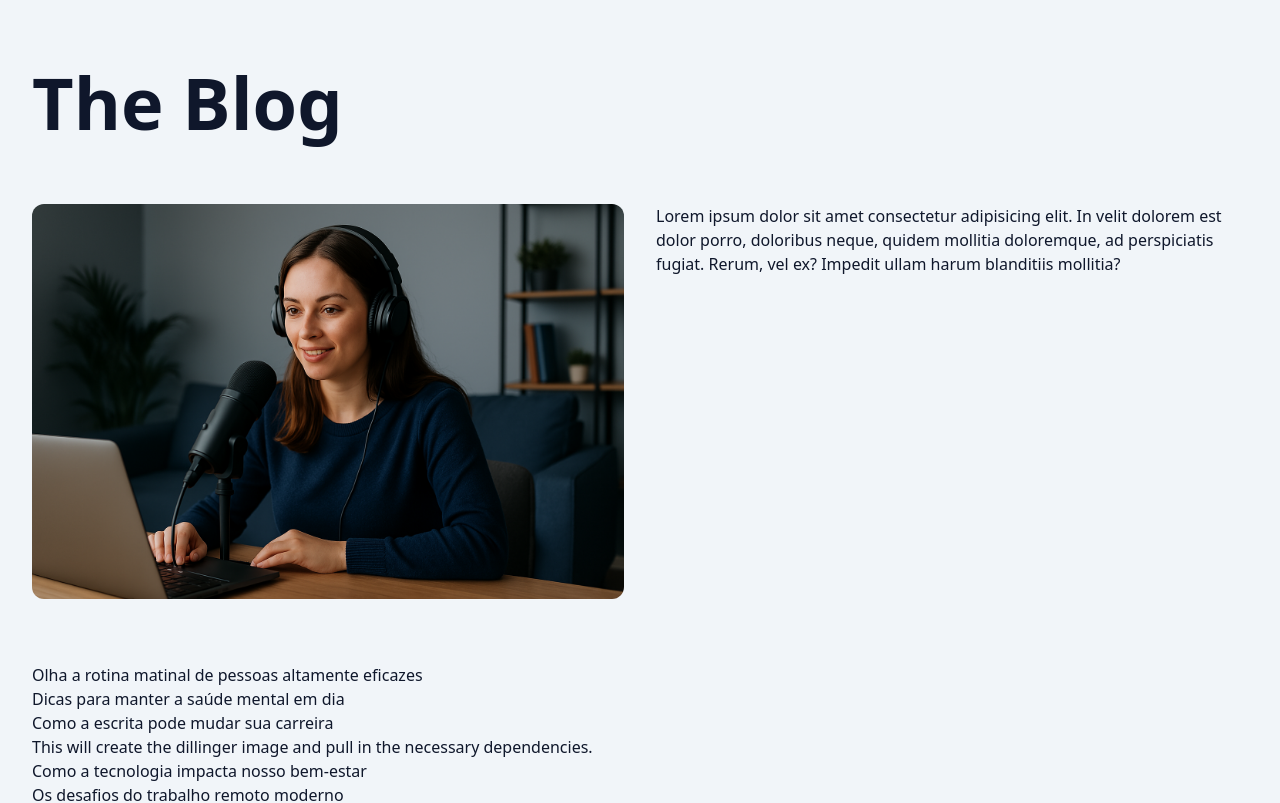
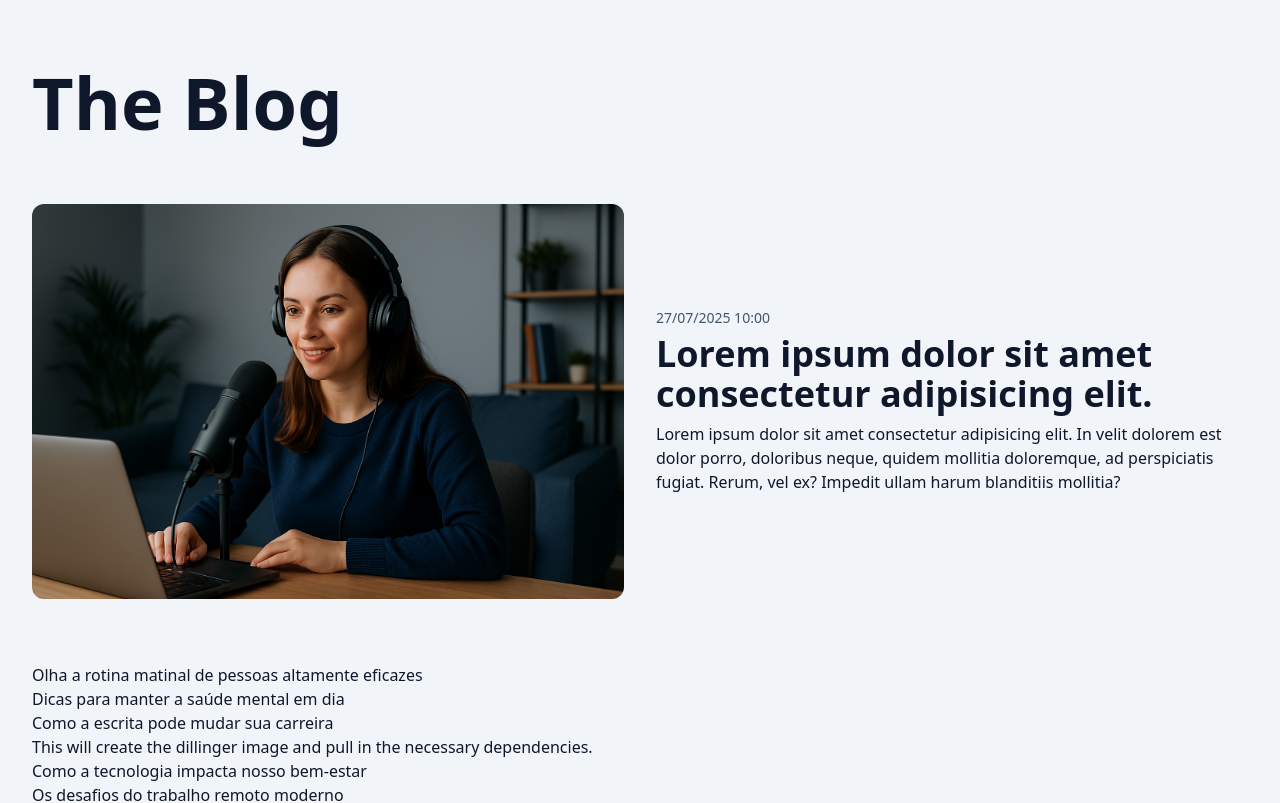
Before and after one commit to HamzeJihad/Blog-NextJs, a Next.js app: page / in a window 1280 px wide. Shown: the top 803 px of the page. Built offline with nearby package versions, Linux system fonts and the light colour scheme.

Commit message:
Concluindo o componente FeaturedPost

```diff
--- a/src/app/page.tsx
+++ b/src/app/page.tsx
@@ -15,20 +15,29 @@ export default async function HomePage() {
       <Header></Header>
 
       <section className="grid grid-cols-1 gap-8 mb-16 sm:grid-cols-2 group">
-        <Link className="w-full h-full overflow-hidden rounded-xl" href="#">
+        <Link className="w-full h-full  overflow-hidden rounded-xl" href="#">
         <Image
-            className="group-hover:scale-105 transition"
+            className="group-hover:scale-105 transition object-cover"
             src="/images/bryen_0.png"
             width={1200}
             height={720}
             alt="Título do post"
+            priority
           />
         </Link>
-        <div>
+        <div className= 'flex flex-col gap-2 sm:justify-center'>
+          <time className="text-slate-600 text-sm/tight" dateTime="2025-07-27">27/07/2025 10:00</time>
+          <h1 className="text-2xl/tight font-extrabold sm:text-4xl">
+            <Link href="#">
+            Lorem ipsum dolor sit amet consectetur adipisicing elit.
+            </Link>
+          </h1>
+          <p>
           Lorem ipsum dolor sit amet consectetur adipisicing elit. In velit
           dolorem est dolor porro, doloribus neque, quidem mollitia doloremque,
           ad perspiciatis fugiat. Rerum, vel ex? Impedit ullam harum blanditiis
           mollitia?
+          </p>
         </div>
       </section>
       <Suspense fallback={<SpinLoader />}>
```
